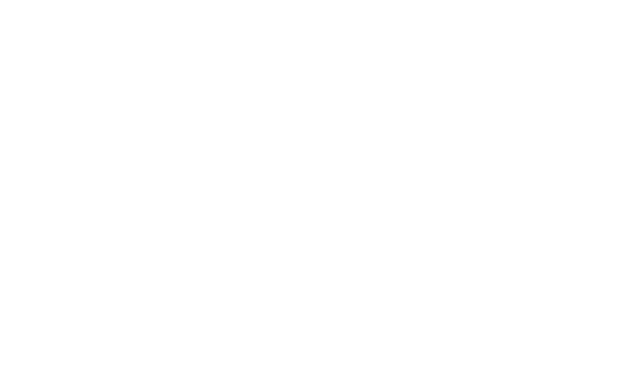
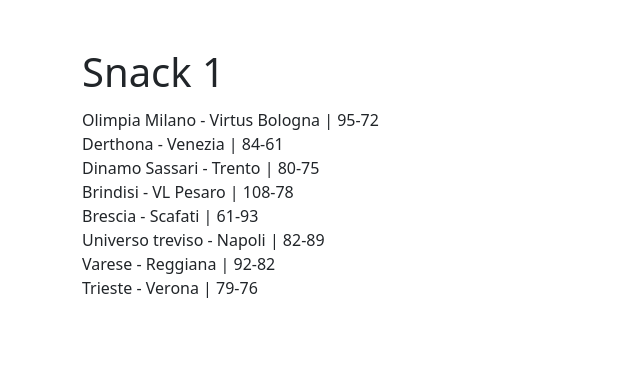
Before and after one commit to Stefano-Bernini/php-snacks-blocco-1, a PHP site: page / in a window 1280 px wide. Before the commit the part shown is empty. Shown: the top 367 px of the page, without its empty margins (0-640 px from the left). Run offline with PHP 8.4, Linux system fonts and the light colour scheme.

Commit message:
Snack 1 completato

```diff
--- a/index.php
+++ b/index.php
@@ -1,5 +1,38 @@
 <?php
-
+    $matches = [
+        [
+            'teams' => 'Olimpia Milano - Virtus Bologna',
+            'point' => '95-72'
+        ],
+        [
+            'teams' => 'Derthona - Venezia',
+            'point' => '84-61'
+        ],
+        [
+            'teams' => 'Dinamo Sassari - Trento',
+            'point' => '80-75'
+        ],
+        [
+            'teams' => 'Brindisi - VL Pesaro',
+            'point' => '108-78'
+        ],
+        [
+            'teams' => 'Brescia - Scafati',
+            'point' => '61-93'
+        ],
+        [
+            'teams' => 'Universo treviso - Napoli',
+            'point' => '82-89'
+        ],
+        [
+            'teams' => 'Varese - Reggiana',
+            'point' => '92-82'
+        ],
+        [
+            'teams' => 'Trieste - Verona',
+            'point' => '79-76'
+        ],
+   ]
 ?>
 
 
@@ -8,9 +41,21 @@
 <head>
     <meta charset="UTF-8">
     <meta name="viewport" content="width=device-width, initial-scale=1.0">
+    <link href="https://cdn.jsdelivr.net/npm/bootstrap@5.3.0/dist/css/bootstrap.min.css" rel="stylesheet" integrity="sha384-9ndCyUaIbzAi2FUVXJi0CjmCapSmO7SnpJef0486qhLnuZ2cdeRhO02iuK6FUUVM" crossorigin="anonymous">
     <title>PHP Snacks Blocco 1</title>
 </head>
 <body>
-
+    <div class="container py-5">
+        <div class="row">
+            <div class="col">
+                <h1>Snack 1</h1>
+                <p class="py-1"><?php foreach ($matches as $match) {
+                    echo $match['teams']." | ".$match['point'].'<br>';
+                    }
+                    ?>
+                </p>
+            </div>
+        </div>
+    </div>
 </body>
 </html>
```
